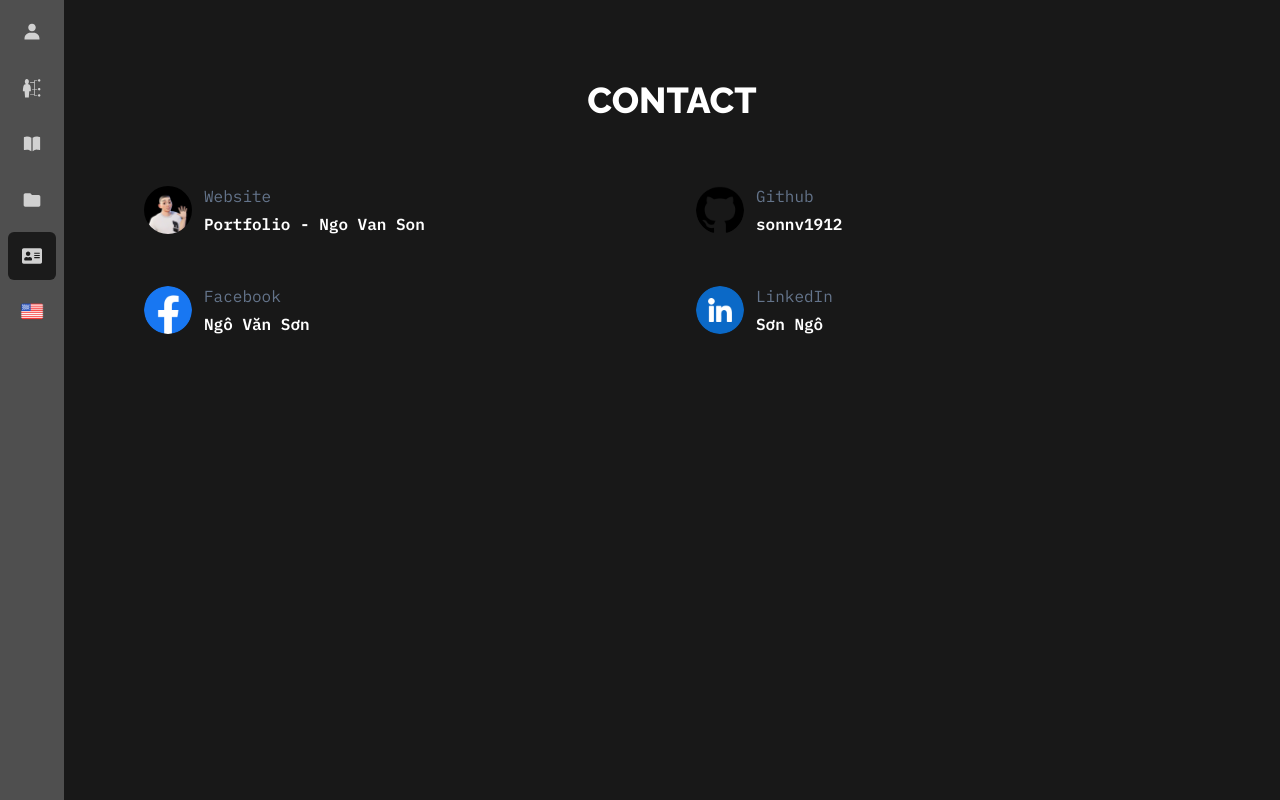
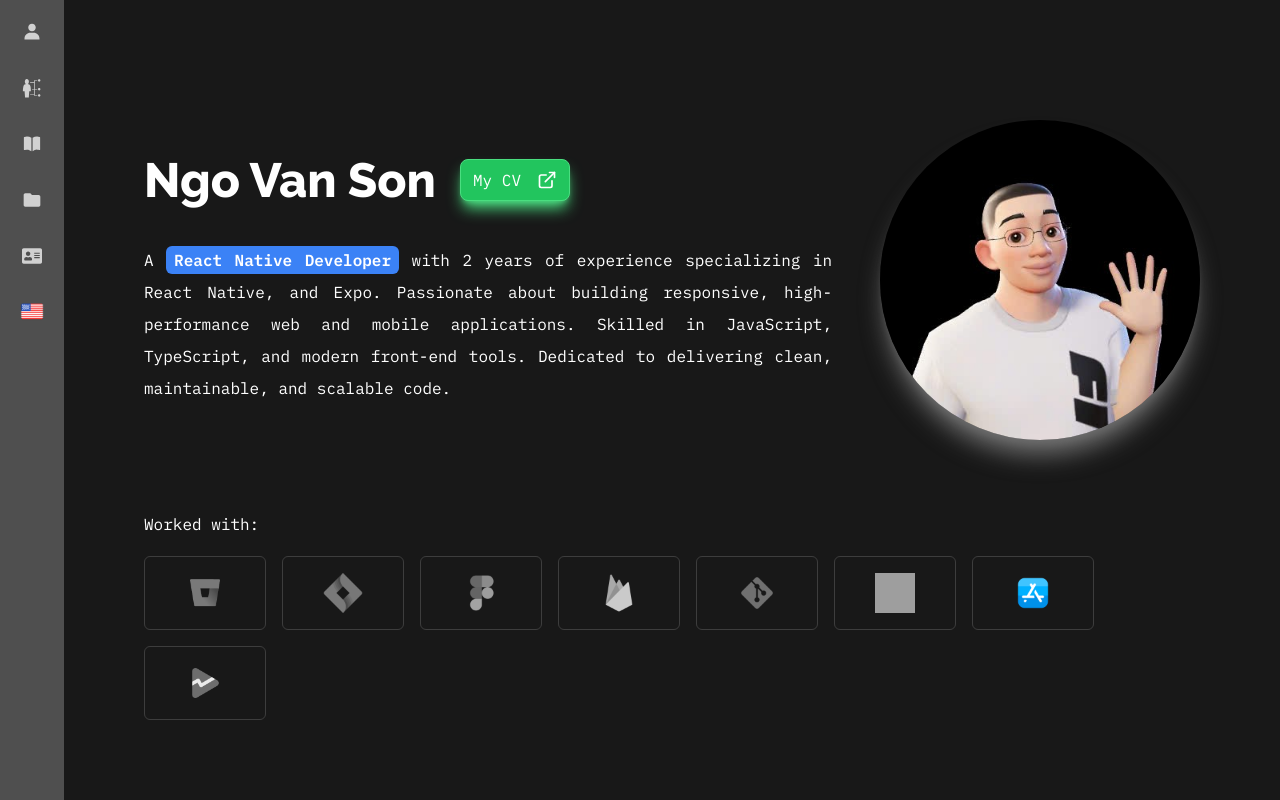
Before and after one commit to sonnv1912/portfolio, a React (Vite) app: page /portfolio/contact in a window 1280 px wide. Built offline with nearby package versions, Linux system fonts and the light colour scheme; grey boxes are pictures that could not be loaded.

Commit message:
feat: refactor layout structure and integrate Nuqs for state management; update sidebar item handling

```diff
--- a/index.html
+++ b/index.html
@@ -34,12 +34,13 @@
 
 		<title>Portfolio - Ngo Van Son</title>
 	</head>
+
 	<body>
 		<div id="root"></div>
+	</body>
 
-		<script
-			type="module"
-			src="/src/main.tsx"
-		></script>
-	</body>
+	<script
+		type="module"
+		src="/src/main.tsx"
+	></script>
 </html>
--- a/package.json
+++ b/package.json
@@ -17,11 +17,11 @@
 		"clsx": "^2.1.1",
 		"i18next": "^23.16.6",
 		"motion": "^12.4.4",
+		"nuqs": "^2.4.1",
 		"react": "^18.3.1",
 		"react-dom": "^18.3.1",
 		"react-i18next": "^15.1.1",
 		"react-icons": "^5.3.0",
-		"react-router": "^7.1.5",
 		"react-tooltip": "^5.28.0"
 	},
 	"devDependencies": {
--- a/src/app.tsx
+++ b/src/app.tsx
@@ -1,51 +1,26 @@
-import { Navigate, Route, Routes } from 'react-router';
+import { DefaultLayout } from '@layouts/default';
+import { useQueryState } from 'nuqs';
+import { Tooltip } from 'react-tooltip';
+import { Me } from './pages/me';
+import { Skills } from './pages/skills';
+import { Degrees } from './pages/degrees';
+import { Projects } from './pages/projects';
 import { Contact } from './pages/contact';
-import { Degrees } from './pages/degrees';
-import { Me } from './pages/me';
-import { Projects } from './pages/projects';
-import { Skills } from './pages/skills';
-import { Tooltip } from 'react-tooltip';
 
 export const App = () => {
-	const routes = [
-		{
-			path: '/portfolio/me',
-			component: <Me />,
-		},
-		{
-			path: '/portfolio/skills',
-			component: <Skills />,
-		},
-		{
-			path: '/portfolio/projects',
-			component: <Projects />,
-		},
-		{
-			path: '/portfolio/degrees',
-			component: <Degrees />,
-		},
-		{
-			path: '/portfolio/contact',
-			component: <Contact />,
-		},
-	];
+	const [tab] = useQueryState('tab');
 
 	return (
-		<>
-			<Routes>
-				{routes.map((route) => (
-					<Route
-						key={route.path}
-						path={route.path}
-						element={route.component}
-					/>
-				))}
+		<DefaultLayout>
+			{(!tab || tab === 'me') && <Me />}
 
-				<Route
-					path='/portfolio'
-					element={<Navigate to='/portfolio/me' />}
-				/>
-			</Routes>
+			{tab === 'skills' && <Skills />}
+
+			{tab === 'degrees' && <Degrees />}
+
+			{tab === 'projects' && <Projects />}
+
+			{tab === 'contact' && <Contact />}
 
 			<Tooltip
 				id='tooltip'
@@ -59,6 +34,6 @@ export const App = () => {
 					boxShadow: '1px 1px 10px rgba(255,255,255,0.2)',
 				}}
 			/>
-		</>
+		</DefaultLayout>
 	);
 };
--- a/src/components/sidebar-item.tsx
+++ b/src/components/sidebar-item.tsx
@@ -1,34 +1,34 @@
 import clsx from 'clsx';
 import type { IconType } from 'react-icons';
-import { NavLink } from 'react-router';
 
 type Props = {
 	data: {
-		id: number;
 		label: string;
 		icon: IconType;
-		to: string;
+		tab: string;
 	};
 	onPress: () => void;
 };
 
 const SidebarItem = ({ data, onPress }: Props) => {
 	return (
-		<NavLink
-			to={data.to}
+		<div
 			className={clsx(
 				'flex size-12 flex-col items-center justify-center hover:bg-woodsmoke-950',
 				'sidebar-item cursor-pointer select-none gap-1 rounded-md transition-all duration-500',
 			)}
+			data-tooltip-id='tooltip'
+			data-tooltip-content={data.label}
+			data-tooltip-place='right'
+			onKeyUp={() => {
+				//
+			}}
 			onClick={() => {
 				onPress();
 			}}
-			data-tooltip-id='tooltip'
-			data-tooltip-content={data.label}
-			data-tooltip-place='right'
 		>
 			<data.icon className='size-5' />
-		</NavLink>
+		</div>
 	);
 };
 
--- a/src/components/sidebar.tsx
+++ b/src/components/sidebar.tsx
@@ -9,46 +9,37 @@ import { IoMenu } from 'react-icons/io5';
 import { MdFolder } from 'react-icons/md';
 import { SidebarItem } from './sidebar-item';
 import { LanguageSwitcher } from './language-switcher';
+import { useQueryState } from 'nuqs';
 
 const Sidebar = () => {
 	const [showMenuBtnClicked, setShowMenuBtnClicked] = useState(true);
+	const [, setTab] = useQueryState('tab');
 
 	const tabs = [
 		{
-			id: 1,
 			label: 'SON',
 			icon: BiSolidUser,
-			to: '/portfolio/me',
+			tab: 'me',
 		},
 		{
-			id: 2,
 			label: i18n.t('common:skills'),
 			icon: GiSkills,
-			to: '/portfolio/skills',
+			tab: 'skills',
 		},
 		{
-			id: 6,
 			label: i18n.t('common:degrees'),
 			icon: HiBookOpen,
-			to: '/portfolio/degrees',
+			tab: 'degrees',
 		},
 		{
-			id: 3,
 			label: i18n.t('common:projects'),
 			icon: MdFolder,
-			to: '/portfolio/projects',
+			tab: 'projects',
 		},
-		// {
-		// 	id: 5,
-		// 	label: i18n.t('common:experiences'),
-		// 	icon: MdWorkspacePremium,
-		// 	to: '/portfolio/experiences',
-		// },
 		{
-			id: 7,
 			label: i18n.t('common:contact'),
 			icon: FaAddressCard,
-			to: '/portfolio/contact',
+			tab: 'contact',
 		},
 	];
 
@@ -72,10 +63,11 @@ const Sidebar = () => {
 				>
 					{tabs.map((tab) => (
 						<SidebarItem
-							key={tab.id}
+							key={tab.label}
 							data={tab}
 							onPress={() => {
 								setShowMenuBtnClicked(true);
+								setTab(tab.tab);
 							}}
 						/>
 					))}
--- a/src/layouts/default.tsx
+++ b/src/layouts/default.tsx
@@ -1,5 +1,5 @@
 import { Sidebar } from '@components/sidebar';
-import { PropsWithChildren } from 'react';
+import type { PropsWithChildren } from 'react';
 
 export const DefaultLayout = ({ children }: PropsWithChildren) => {
 	return (
--- a/src/main.tsx
+++ b/src/main.tsx
@@ -1,12 +1,16 @@
 import { StrictMode } from 'react';
 import { createRoot } from 'react-dom/client';
-import { BrowserRouter } from 'react-router';
 import { App } from './app';
+import { NuqsAdapter } from 'nuqs/adapters/react';
 
-createRoot(document.getElementById('root')!).render(
-	<StrictMode>
-		<BrowserRouter>
-			<App />
-		</BrowserRouter>
-	</StrictMode>,
-);
+const root = document.getElementById('root');
+
+if (root) {
+	createRoot(root).render(
+		<StrictMode>
+			<NuqsAdapter>
+				<App />
+			</NuqsAdapter>
+		</StrictMode>,
+	);
+}
--- a/src/pages/contact.tsx
+++ b/src/pages/contact.tsx
@@ -1,5 +1,4 @@
 import { useMyProfile } from '@hooks/use-my-profile';
-import { DefaultLayout } from '@layouts/default';
 import clsx from 'clsx';
 import { useTranslation } from 'react-i18next';
 
@@ -8,7 +7,6 @@ const Contact = () => {
 	const { t } = useTranslation();
 
 	return (
-		<DefaultLayout>
 		<div
 			className={clsx(
 				'flex min-h-screen flex-col gap-16 bg-black p-8 text-white',
@@ -16,9 +14,7 @@ const Contact = () => {
 				'lg:p-20',
 			)}
 		>
-				<p className='text-center font-eb-raleway text-4xl'>
-					{t('common:contact').toUpperCase()}
-				</p>
+			<p className='text-center font-eb-raleway text-4xl'>{t('common:contact').toUpperCase()}</p>
 
 			<div className={clsx('grid gap-12', 'md:grid-cols-1', 'lg:grid-cols-2')}>
 				{me.contact.map((item) => (
@@ -43,7 +39,6 @@ const Contact = () => {
 				))}
 			</div>
 		</div>
-		</DefaultLayout>
 	);
 };
 
--- a/src/pages/degrees.tsx
+++ b/src/pages/degrees.tsx
@@ -1,5 +1,4 @@
 import { useMyProfile } from '@hooks/use-my-profile';
-import { DefaultLayout } from '@layouts/default';
 import clsx from 'clsx';
 import { useState } from 'react';
 import { useTranslation } from 'react-i18next';
@@ -12,11 +11,8 @@ const Degrees = () => {
 	const [active, setActive] = useState('');
 
 	return (
-		<DefaultLayout>
 		<div className={clsx('flex min-h-screen flex-col gap-16 p-8', 'md:p-12', 'lg:p-20')}>
-				<p className='text-center font-eb-raleway text-4xl'>
-					{t('common:degrees').toUpperCase()}
-				</p>
+			<p className='text-center font-eb-raleway text-4xl'>{t('common:degrees').toUpperCase()}</p>
 
 			<div>
 				{me.education.map((item) => (
@@ -79,7 +75,6 @@ const Degrees = () => {
 					</div>
 				))}
 			</div>
-			</div>
 
 			{active && (
 				<div
@@ -124,7 +119,7 @@ const Degrees = () => {
 					</div>
 				</div>
 			)}
-		</DefaultLayout>
+		</div>
 	);
 };
 
--- a/src/pages/me.tsx
+++ b/src/pages/me.tsx
@@ -1,16 +1,14 @@
 import { BlinkBrand } from '@components/blink-brand';
 import { useMyProfile } from '@hooks/use-my-profile';
-import { DefaultLayout } from '@layouts/default';
 import clsx from 'clsx';
 import { useTranslation } from 'react-i18next';
-import { HiOutlineDownload } from 'react-icons/hi';
+import { FiExternalLink } from 'react-icons/fi';
 
 const Me = () => {
 	const me = useMyProfile();
 	const { t, i18n } = useTranslation();
 
 	return (
-		<DefaultLayout>
 		<div
 			className={clsx(
 				'flex min-h-screen flex-col gap-8 bg-black p-8 text-white',
@@ -35,13 +33,13 @@ const Me = () => {
 								rel='noreferrer'
 								target='_blank'
 								className={clsx(
-										'w-fit rounded-lg border border-green-400 bg-green-500 px-4 py-2 shadow-lg',
-										'flex items-center gap-2 shadow-green-400 hover:bg-green-600',
+									'w-fit rounded-lg border border-green-400 bg-green-500 px-3 py-2 shadow-lg',
+									'flex items-center gap-4 shadow-green-400 hover:bg-green-600',
 								)}
 							>
-									<HiOutlineDownload className='size-5' />
+								<p>My CV</p>
 
-									<p>My CV</p>
+								<FiExternalLink className='size-5' />
 							</a>
 						</div>
 					</div>
@@ -70,7 +68,6 @@ const Me = () => {
 				<BlinkBrand />
 			</div>
 		</div>
-		</DefaultLayout>
 	);
 };
 
--- a/src/pages/projects.tsx
+++ b/src/pages/projects.tsx
@@ -1,6 +1,5 @@
 import { ProjectItem } from '@components/pages/project/item';
 import { useMyProfile } from '@hooks/use-my-profile';
-import { DefaultLayout } from '@layouts/default';
 import clsx from 'clsx';
 import { useTranslation } from 'react-i18next';
 
@@ -9,7 +8,6 @@ const Projects = () => {
 	const { t } = useTranslation();
 
 	return (
-		<DefaultLayout>
 		<div
 			className={clsx(
 				'flex min-h-screen flex-col gap-16 bg-black p-8 text-white',
@@ -30,7 +28,6 @@ const Projects = () => {
 				))}
 			</div>
 		</div>
-		</DefaultLayout>
 	);
 };
 
--- a/src/pages/skills.tsx
+++ b/src/pages/skills.tsx
@@ -1,5 +1,4 @@
 import { useMyProfile } from '@hooks/use-my-profile';
-import { DefaultLayout } from '@layouts/default';
 import clsx from 'clsx';
 import { useTranslation } from 'react-i18next';
 import { LuCode2 } from 'react-icons/lu';
@@ -9,17 +8,10 @@ const Skills = () => {
 	const { t } = useTranslation();
 
 	return (
-		<DefaultLayout>
 		<div
-				className={clsx(
-					'flex min-h-screen flex-col gap-16',
-					'md:p-12',
-					'lg:items-center lg:p-20',
-				)}
+			className={clsx('flex min-h-screen flex-col gap-16', 'md:p-12', 'lg:items-center lg:p-20')}
 		>
-				<p className='text-center font-eb-raleway text-4xl'>
-					{t('common:skills').toUpperCase()}
-				</p>
+			<p className='text-center font-eb-raleway text-4xl'>{t('common:skills').toUpperCase()}</p>
 
 			<div className={clsx('grid grid-cols-1 gap-8', 'md:grid-cols-2', 'lg:gap-12')}>
 				{me.skills.map((skills) => (
@@ -62,7 +54,6 @@ const Skills = () => {
 				))}
 			</div>
 		</div>
-		</DefaultLayout>
 	);
 };
 
```
Also changed, not shown: 1 other file (tests, documents, lock files or other folders). Lines whose indentation alone changed are shown as unchanged.
